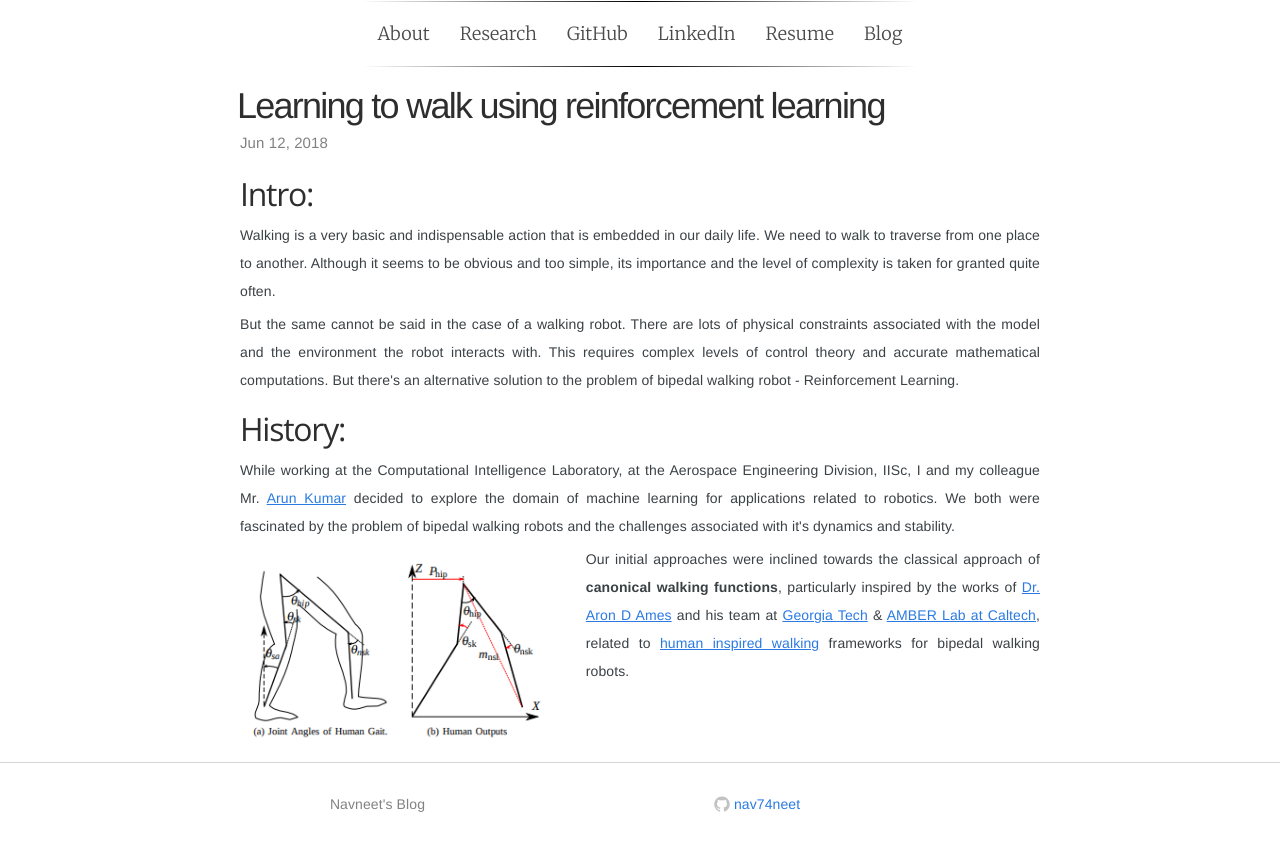
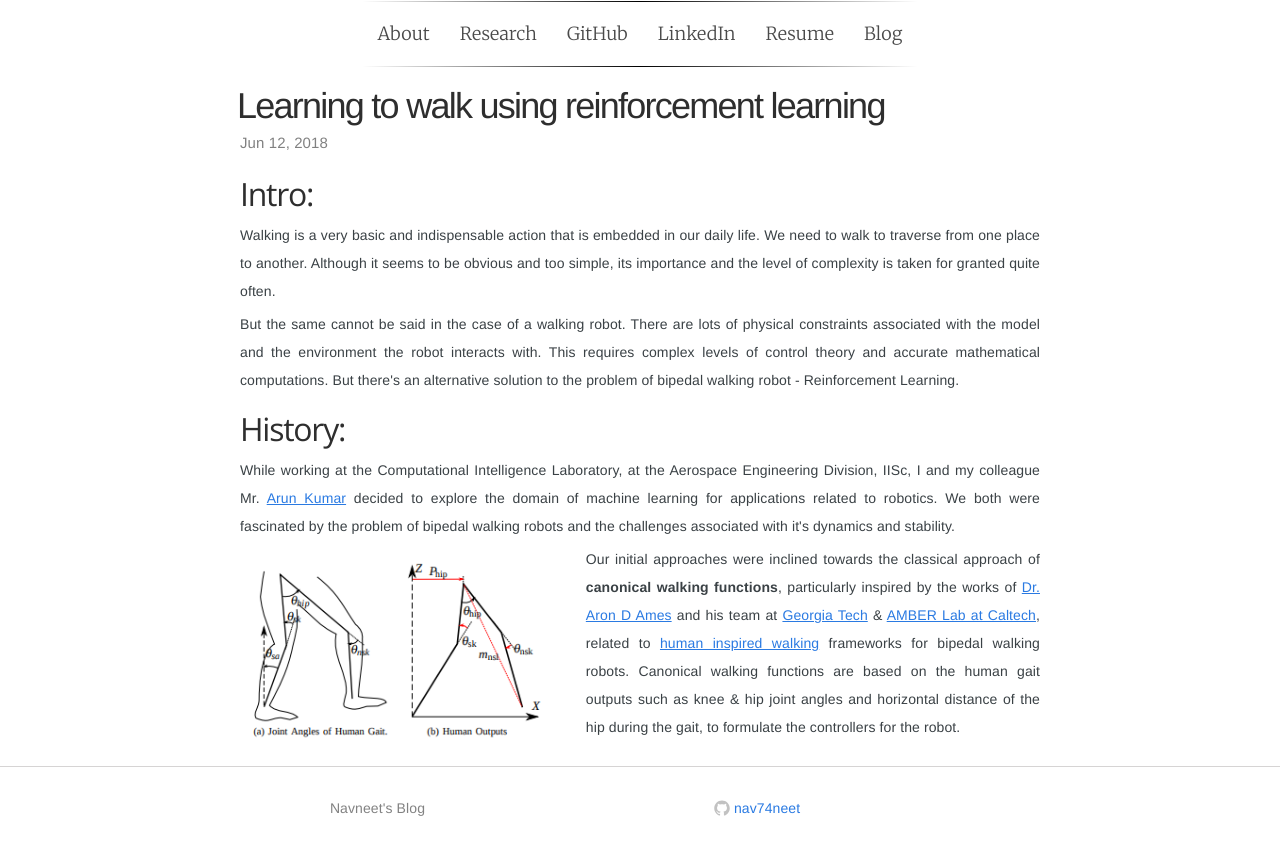
Before and after one commit to navuboy/navuboy.github.io, a Jekyll site: the page built from _posts/2018-06-12-ddpg.md, in a window 1280 px wide. Shown: the top 855 px of the page. Built offline with Jekyll 4.4.1, drawn with Linux system fonts in a browser that asks for light colours; some web fonts are replaced.

Commit message:
Updated post

```diff
--- a/_posts/2018-06-12-ddpg.md
+++ b/_posts/2018-06-12-ddpg.md
@@ -20,7 +20,7 @@ tags: reinforcement learning, ddpg, bipedal walking,
   </div>
   <div class="col-md-7">
         <p style="text-align:justify">
-          Our initial approaches were inclined towards the classical approach of <strong>canonical walking functions</strong>, particularly inspired by the works of <a href="http://ames.gatech.edu/" class="md-link"> Dr. Aron D Ames</a> and his team at <a href="https://www.gatech.edu/" class="md-link">Georgia Tech</a> & <a href="http://www.bipedalrobotics.com/" class="md-link">AMBER Lab at Caltech</a>, related to <a href="http://ames.gatech.edu/ijbbr_2014.pdf" class="md-link">human inspired walking</a> frameworks for bipedal walking robots.
+          Our initial approaches were inclined towards the classical approach of <strong>canonical walking functions</strong>, particularly inspired by the works of <a href="http://ames.gatech.edu/" class="md-link"> Dr. Aron D Ames</a> and his team at <a href="https://www.gatech.edu/" class="md-link">Georgia Tech</a> & <a href="http://www.bipedalrobotics.com/" class="md-link">AMBER Lab at Caltech</a>, related to <a href="http://ames.gatech.edu/ijbbr_2014.pdf" class="md-link">human inspired walking</a> frameworks for bipedal walking robots. Canonical walking functions are based on the human gait outputs such as knee & hip joint angles and horizontal distance of the hip during the gait, to formulate the controllers for the robot.
         </p>
         <!-- <a href="https://github.com/nav74neet/rl_ardrone" class="md-link btn-default btn rbtn">code</a>
         <a href="https://arxiv.org/abs/1801.05086" class="md-link btn-default btn rbtn">paper</a>
```
